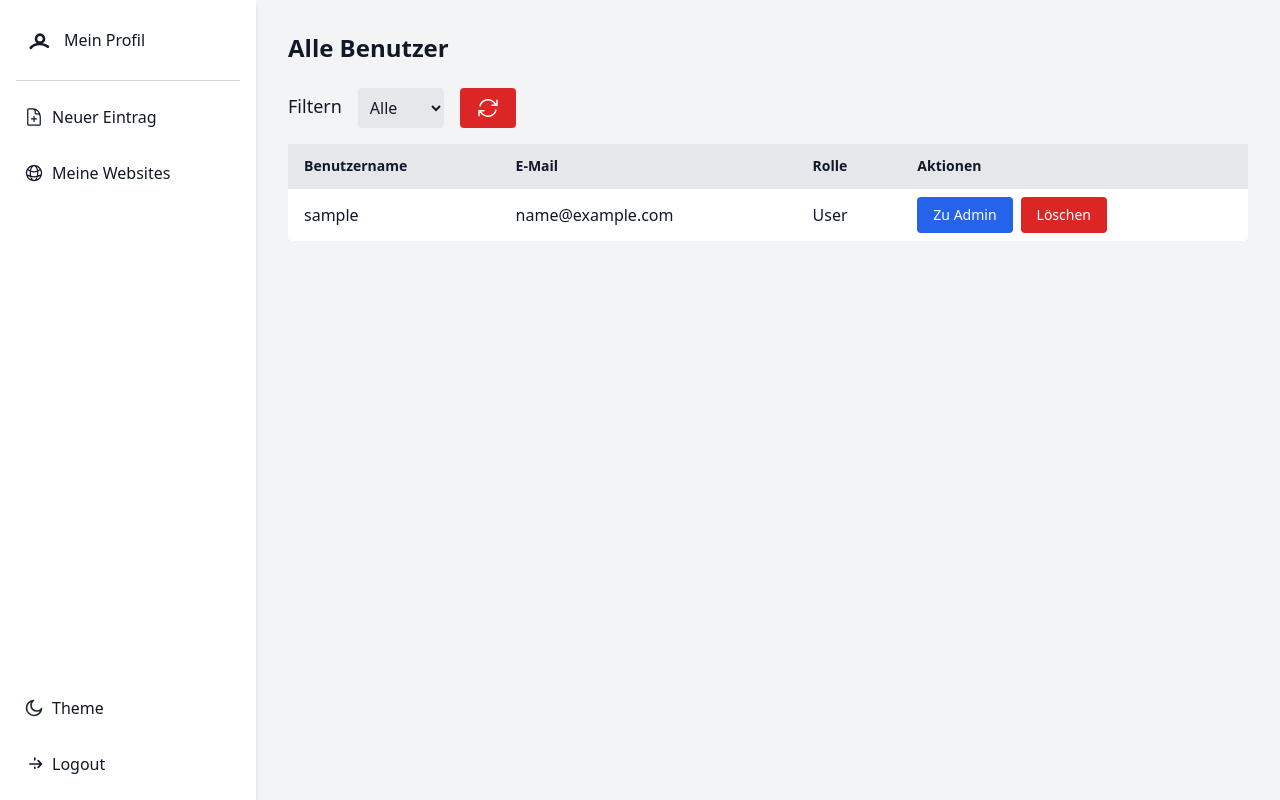
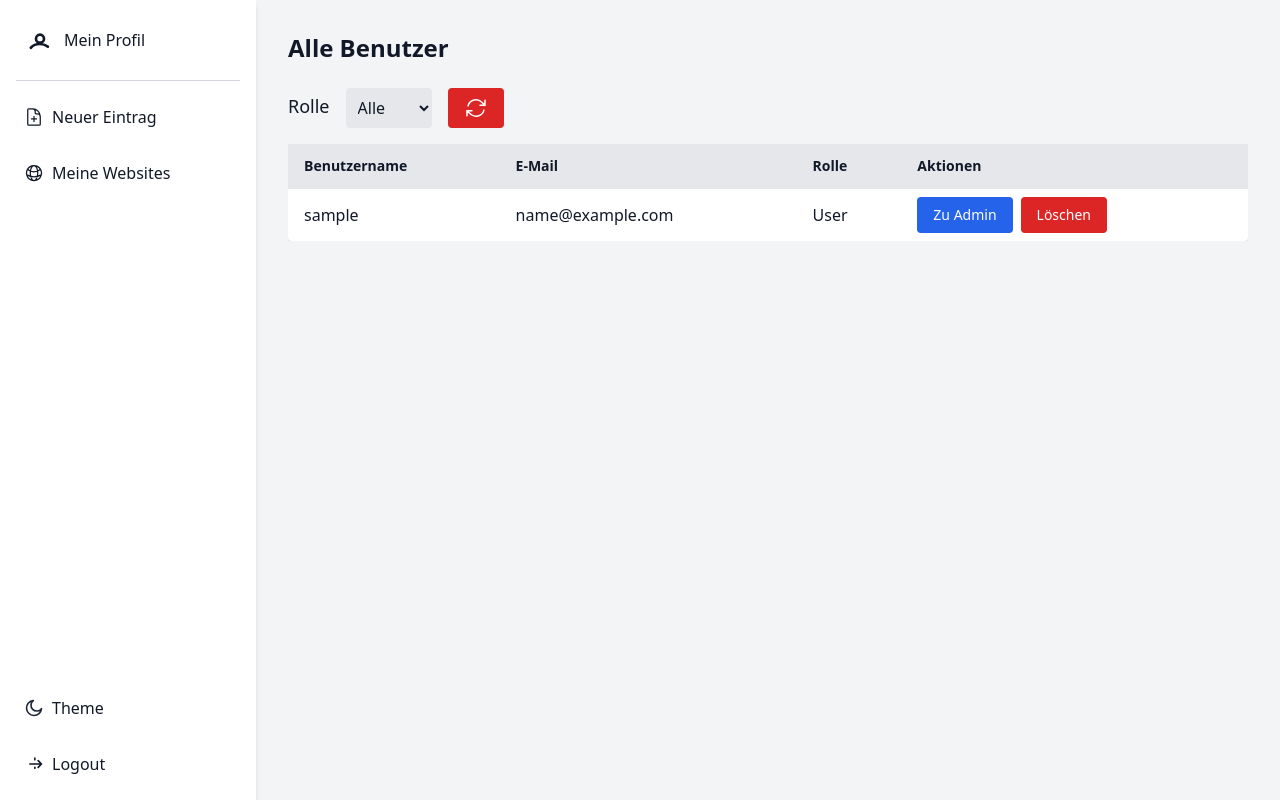
Before and after one commit to ZensykU2/SSL-Checker, a FastAPI app: template app/templates/users.html in a window 1280 px wide. Run offline with FastAPI, Linux system fonts and the light colour scheme; the template is opened without the code that fills it: most values are stand-ins (such as "Sample title", 1, 10 or a date in 2020); some libraries are stand-ins or nearby versions.

Commit message:
fix: Changed Filtenrn to Rolle

```diff
--- a/app/templates/users.html
+++ b/app/templates/users.html
@@ -29,7 +29,7 @@
     <h1 class="text-2xl font-bold mb-6">Alle Benutzer</h1>
     <form method="get" action="/users" class="mb-4">
       <div class="flex gap-4 items-center">
-        <label for="role" class="block text-lg font-medium mb-1">Filtern</label>
+        <label for="role" class="block text-lg font-medium mb-1">Rolle</label>
         <select name="role" id="role" class="p-2 rounded bg-gray-200 dark:bg-gray-700 dark:text-white" onchange="this.form.submit()">
           <option value="">Alle</option>
           <option value="user" {% if request.query_params.role == "user" %} selected {% endif %}>User</option>
```
